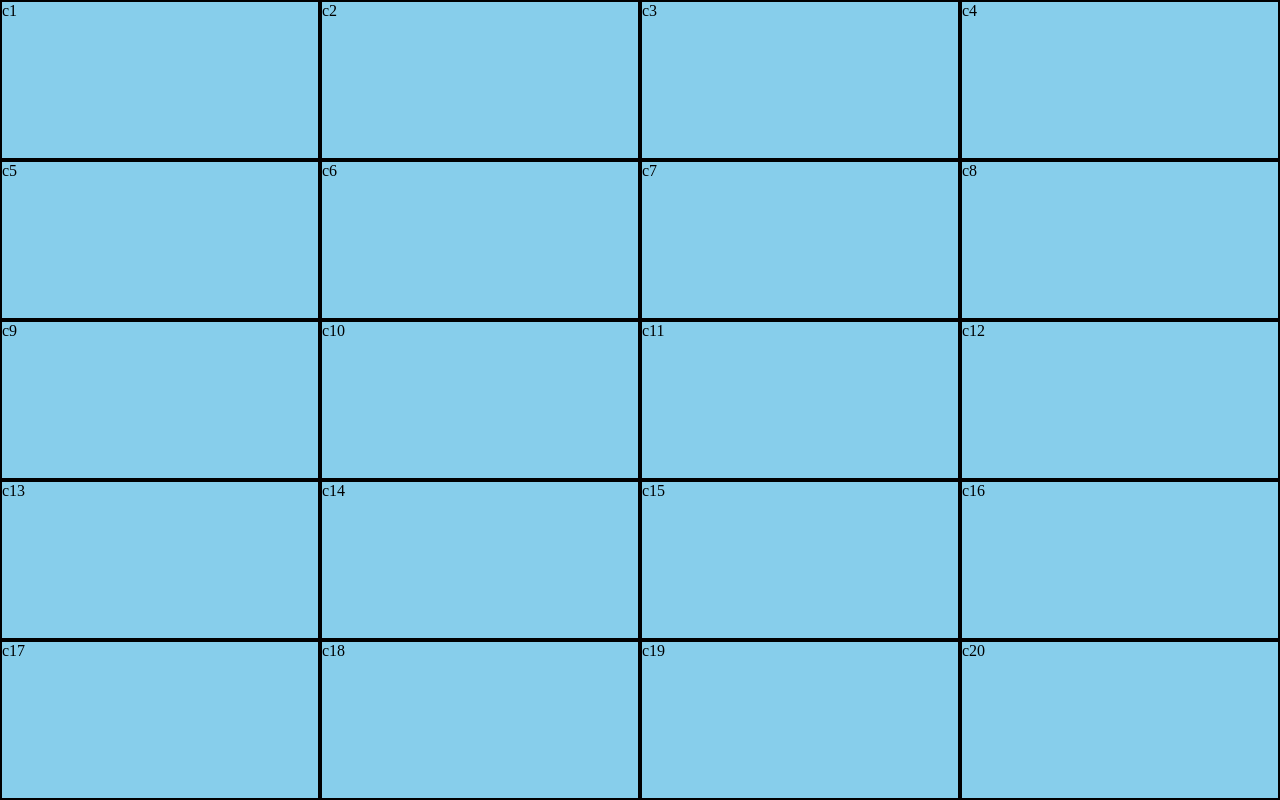
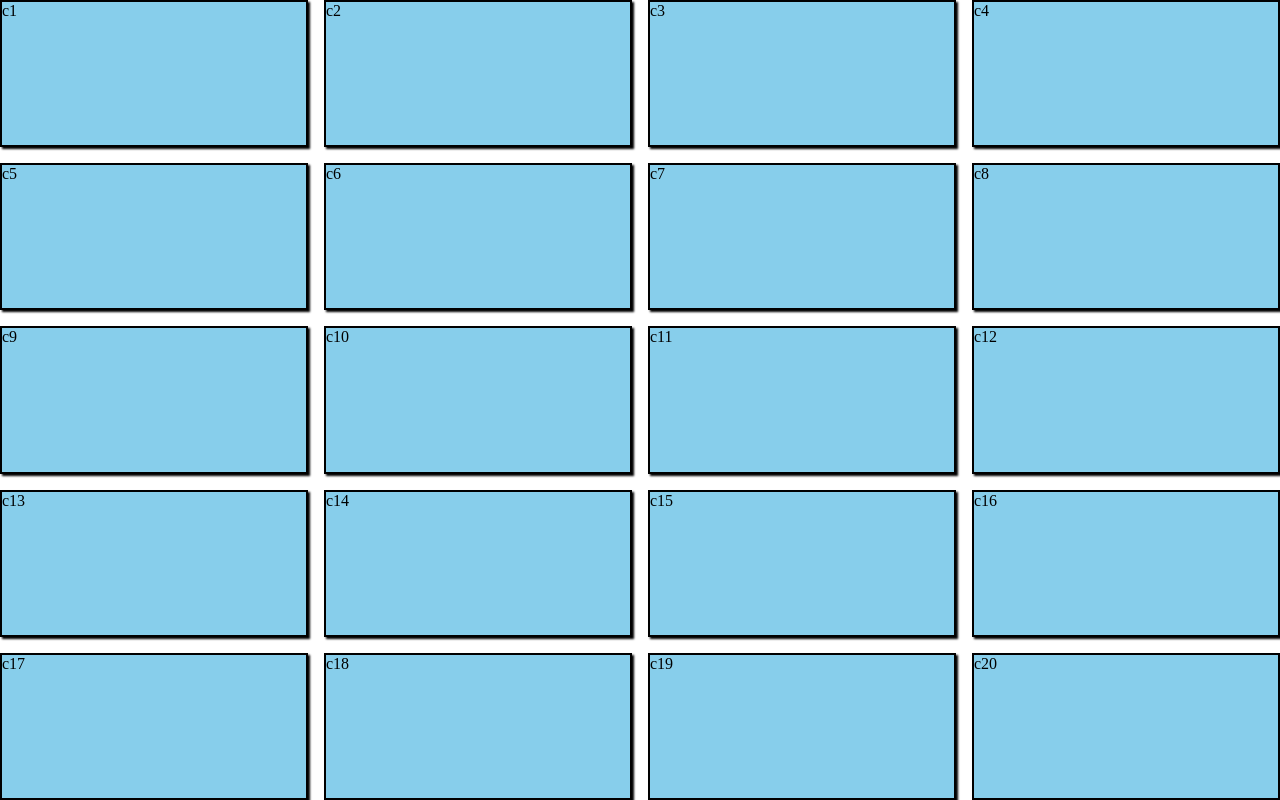
Before and after one commit to KazimAkyol/hc-15-Grid, a plain HTML site: page css/grid-items.html in a window 1280 px wide. Drawn offline with Linux system fonts and the light colour scheme.

Commit message:
6.commit

```diff
--- a/css/grid.css
+++ b/css/grid.css
@@ -5,11 +5,18 @@
 .container{
     height: 100vh;
     display: grid;
-    grid-template-columns: 1fr 1fr 1fr 1fr;
-    grid-template-rows: 1fr 1fr 1fr 1fr 1fr;
+    grid-template-columns: repeat(4, 1fr);
+    grid-template-rows: repeat(5, 1fr);
+    gap: 1rem;
 }
 
 .content{
     background-color: skyblue;
     border: 2px solid;
+    box-shadow: 2px 2px 2px black;
 }
+
+.content:active{
+    background-color: orange;
+    transform: scale(.95);
+}
```
